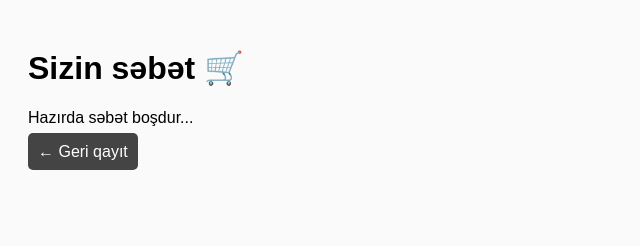
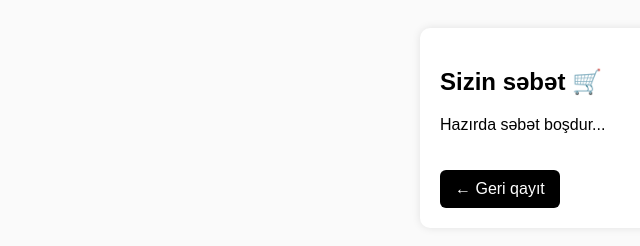
Before and after one commit to rainbowatleast/kabroshopaz, a plain HTML site: page cart.html in a window 1280 px wide. Shown: the whole page, without its empty margins (0-640 px from the left). Drawn offline with Linux system fonts and the light colour scheme.

Commit message:
Update cart.html

```diff
--- a/cart.html
+++ b/cart.html
@@ -5,14 +5,40 @@
     <meta name="viewport" content="width=device-width, initial-scale=1.0">
     <title>Səbət</title>
     <style>
-        body { font-family: Arial; padding: 20px; background: #fafafa; }
-        .back { padding: 10px; background: #444; color: white; text-decoration: none; border-radius: 5px; }
+        body {
+            font-family: Arial, sans-serif;
+            background: #fafafa;
+            padding: 20px;
+        }
+
+        .box {
+            background: white;
+            padding: 20px;
+            border-radius: 10px;
+            box-shadow: 0 0 8px rgba(0,0,0,0.1);
+            max-width: 400px;
+            margin: auto;
+        }
+
+        .back {
+            display: inline-block;
+            margin-top: 20px;
+            padding: 10px 15px;
+            background: black;
+            color: white;
+            text-decoration: none;
+            border-radius: 6px;
+        }
     </style>
 </head>
 <body>
-    <h1>Sizin səbət 🛒</h1>
+
+<div class="box">
+    <h2>Sizin səbət 🛒</h2>
     <p>Hazırda səbət boşdur...</p>
 
     <a class="back" href="index.html">← Geri qayıt</a>
+</div>
+
 </body>
 </html>
```
